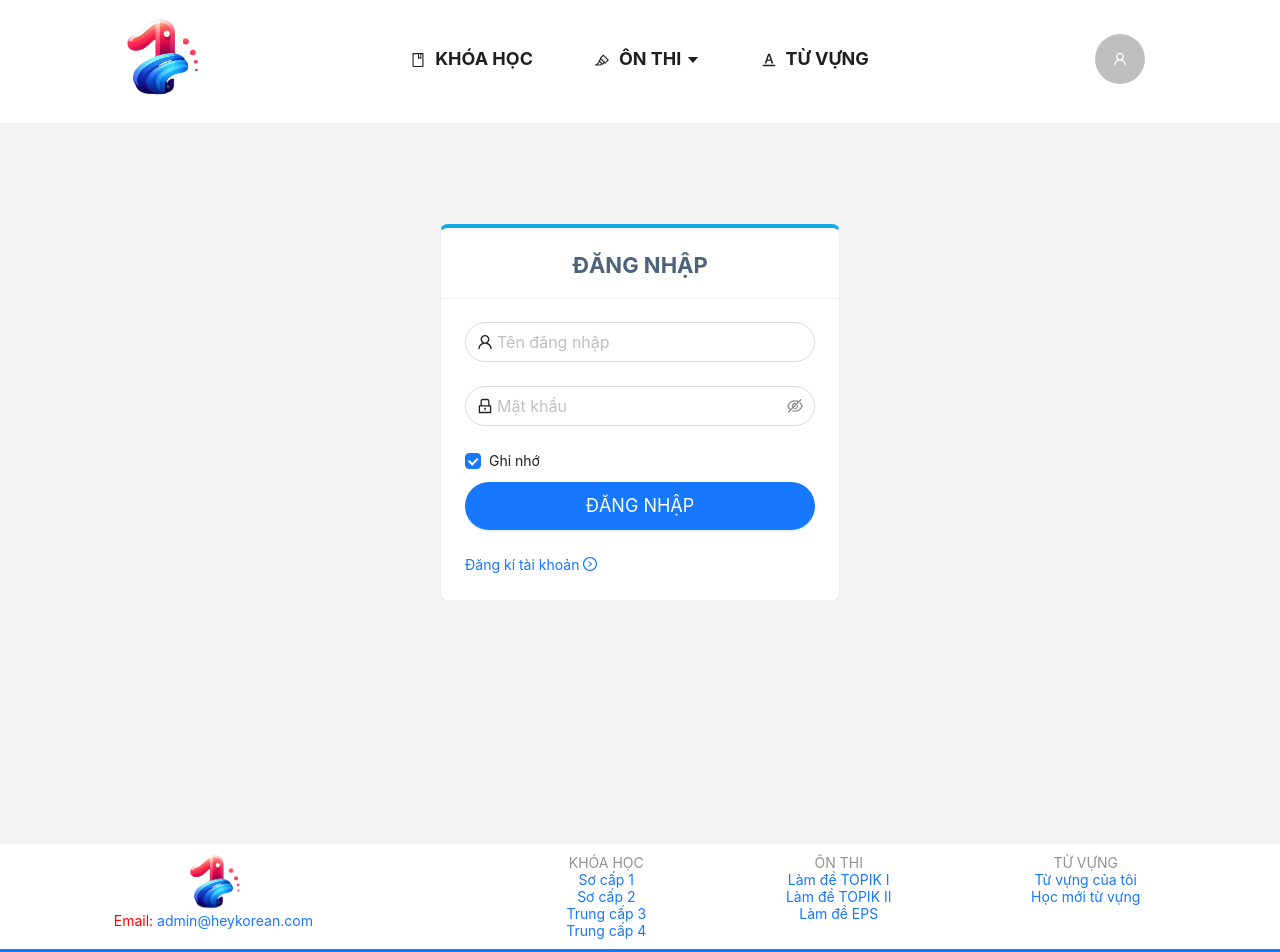
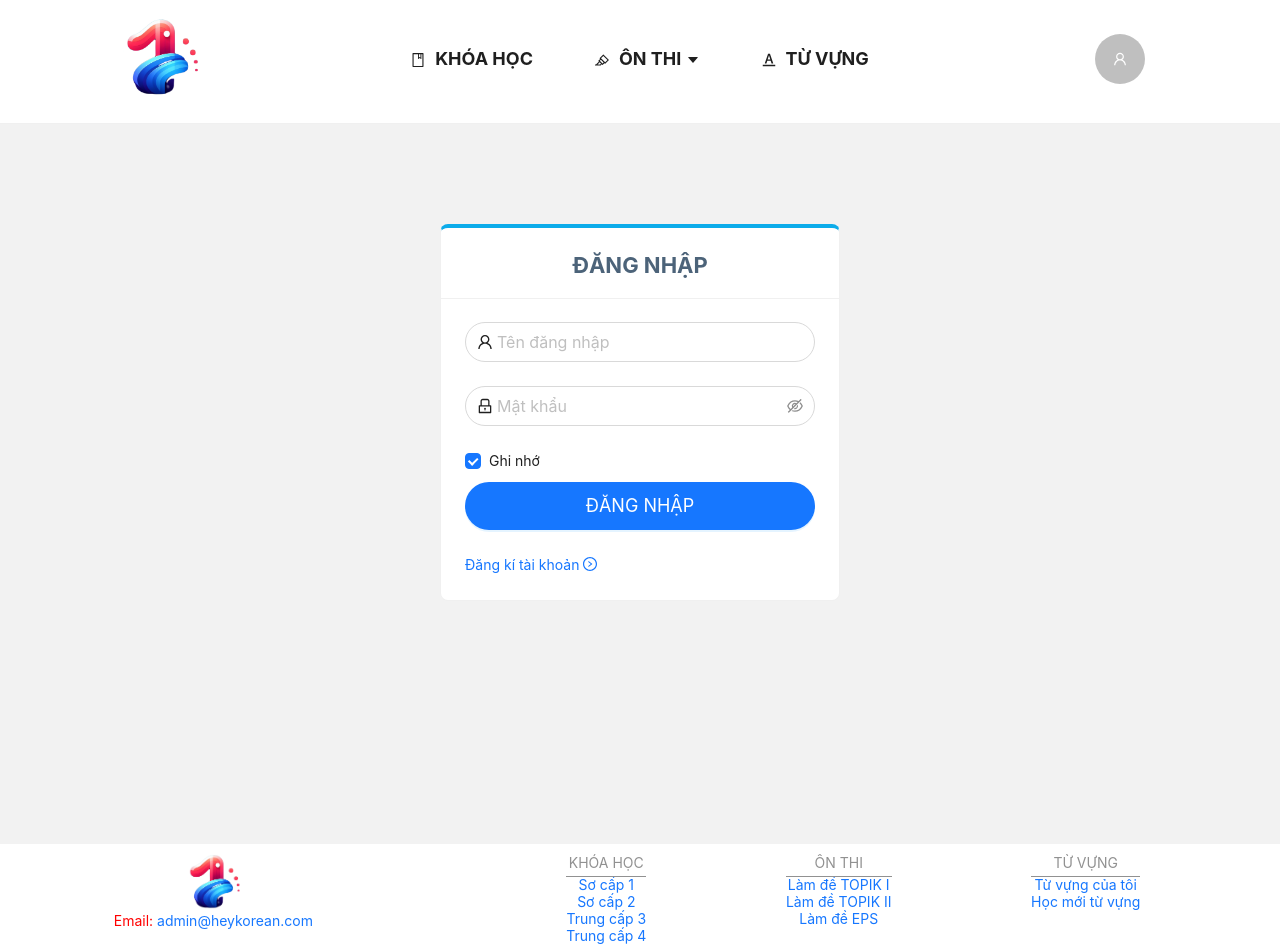
Before and after one commit to xuanngoc2k2/fe_doan, a React (Vite) app: page /login in a window 1280 px wide. Shown: the top 952 px of the page. Built offline with nearby package versions, Linux system fonts and the light colour scheme.

Commit message:
fix footer

```diff
--- a/src/index.scss
+++ b/src/index.scss
@@ -72,43 +72,3 @@
     padding-bottom: 23px;
     line-height: 0;
 }
-/*FOOTER*/
-.footer-container {
-    padding-top: 10px;
-    display: flex;
-    // a {
-    //     color: #1677ff;
-    //     &:active {
-    //         color: #1677ff;
-    //     }
-    // }
-    &::after {
-        margin-top: 10px;
-        content: '';
-        width: 100%;
-        height: 20px;
-        background-color: #1677ff;
-    }
-}
-.footer-logo {
-    display: flex;
-    flex-direction: column;
-    align-items: center;
-}
-.footer-content {
-    display: flex;
-    flex-direction: row;
-    justify-content: space-evenly;
-    .footer-menu,
-    ul {
-        display: flex;
-        flex-direction: column;
-        align-items: center;
-        ul {
-            list-style-type: none;
-        }
-    }
-    .footer-item-menu-title {
-        color: #919191;
-    }
-}
--- /dev/null
+++ b/src/layouts/DefaultLayout/Footer/footer.scss
@@ -0,0 +1,53 @@
+/*FOOTER*/
+.footer-container {
+    padding-top: 10px;
+    display: flex;
+    // a {
+    //     color: #1677ff;
+    //     &:active {
+    //         color: #1677ff;
+    //     }
+    // }
+    &::after {
+        margin-top: 10px;
+        content: '';
+        width: 100%;
+        height: 20px;
+        background-color: #1677ff;
+    }
+}
+.footer-logo {
+    display: flex;
+    flex-direction: column;
+    align-items: center;
+}
+.footer-content {
+    display: flex;
+    flex-direction: row;
+    justify-content: space-evenly;
+    .footer-item-menu-title {
+        color: #919191;
+        padding-bottom: 5px;
+    }
+    ul {
+        position: relative;
+        &::after {
+            position: absolute;
+            top: 0;
+            left: 0;
+            content: '';
+            width: 100%;
+            height: 1px;
+            background-color: #919191;
+        }
+    }
+    .footer-menu,
+    ul {
+        display: flex;
+        flex-direction: column;
+        align-items: center;
+        ul {
+            list-style-type: none;
+        }
+    }
+}
--- a/src/layouts/DefaultLayout/Footer/footer.tsx
+++ b/src/layouts/DefaultLayout/Footer/footer.tsx
@@ -1,5 +1,6 @@
 import { Col, Row } from "antd";
 import { Link } from "react-router-dom";
+import './footer.scss'
 
 function Footer() {
     return (<>
```
